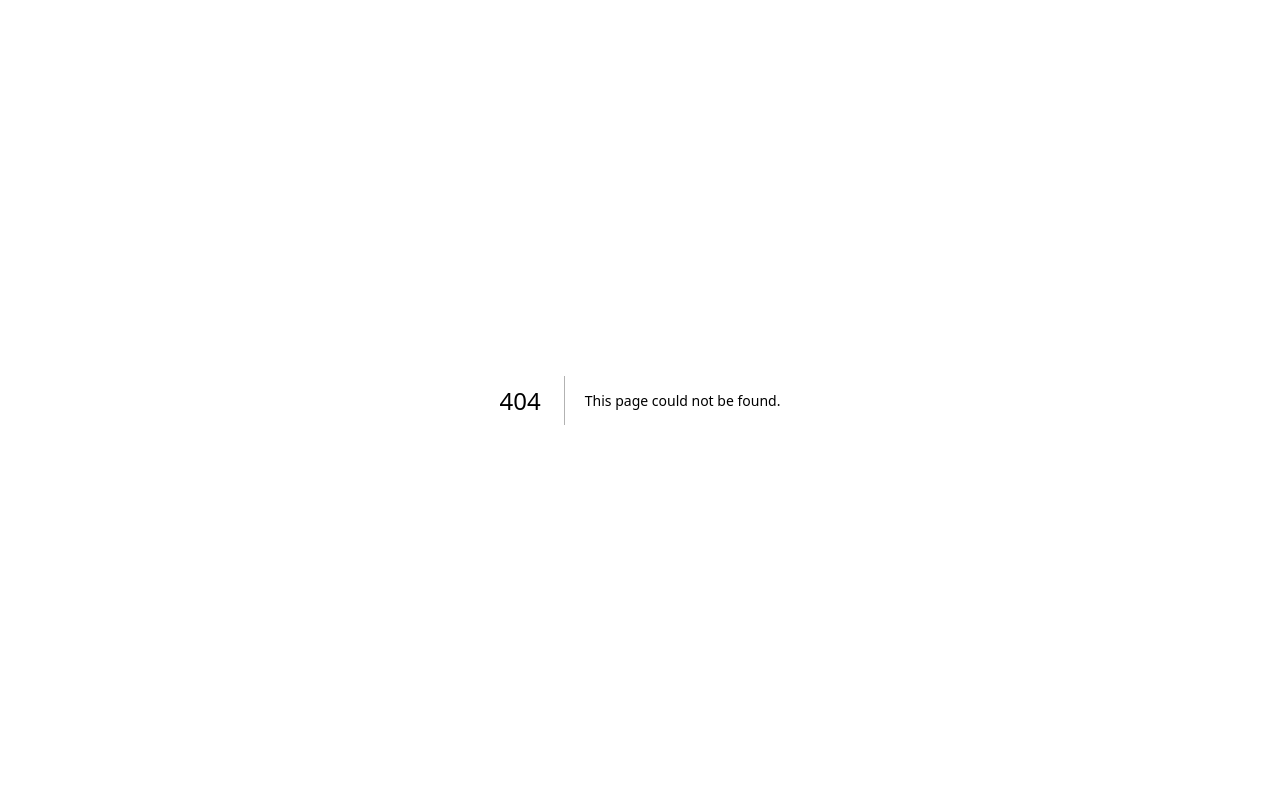
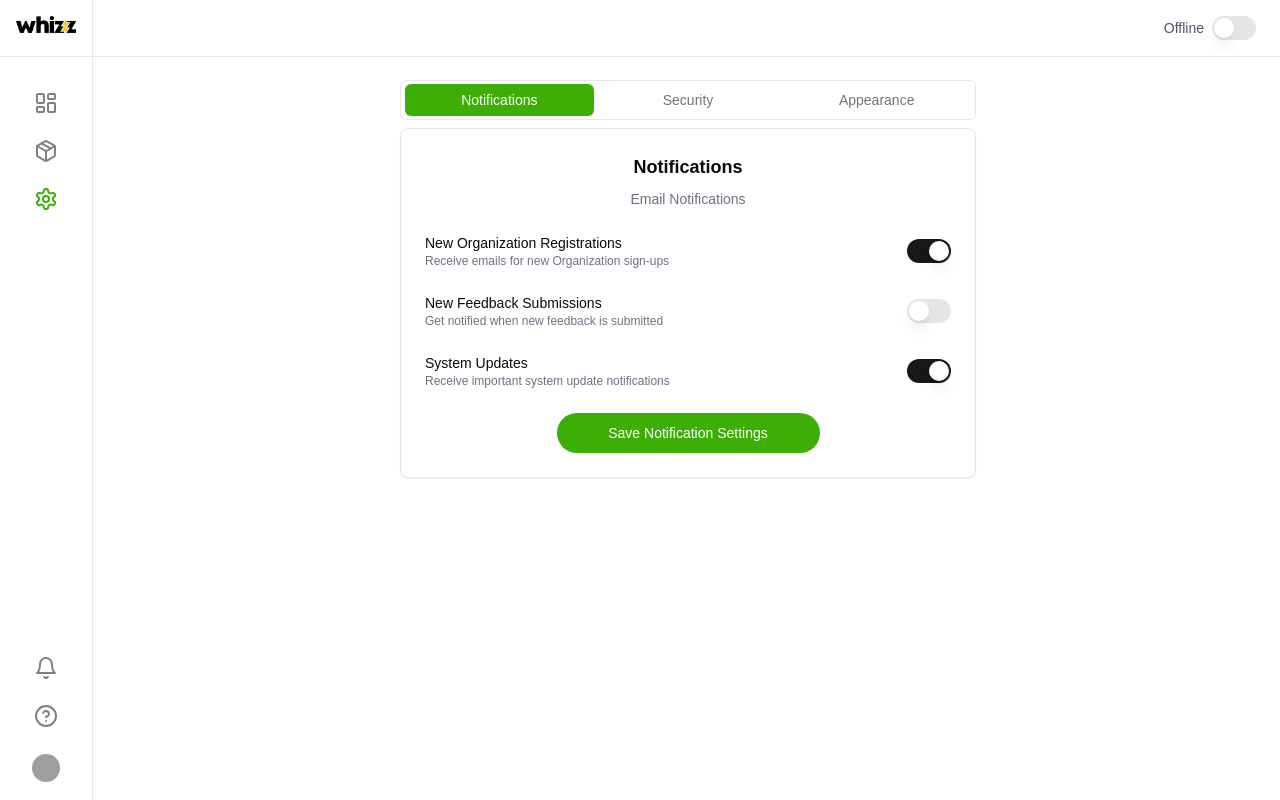
Before and after one commit to vedantbhamare-11/whizz-dashboard, a Next.js app: page /settings in a window 1280 px wide. Before the commit this address had no page. Built offline with nearby package versions, Linux system fonts and the light colour scheme; grey boxes are pictures that could not be loaded.

Commit message:
added the notification settings

```diff
--- /dev/null
+++ b/src/app/settings/page.tsx
@@ -0,0 +1,136 @@
+"use client";
+
+import { useState } from "react";
+import Header from "@/components/layout/Header";
+import Sidebar from "@/components/layout/Sidebar";
+import { Card } from "@/components/ui/card";
+import { Button } from "@/components/ui/button";
+import { Tabs, TabsContent, TabsList, TabsTrigger } from "@/components/ui/tabs";
+import { Switch } from "@/components/ui/switch";
+
+const SettingsPage = () => {
+  const [notificationSettings, setNotificationSettings] = useState({
+    newOrganizationRegistrations: true,
+    newFeedbackSubmissions: false,
+    systemUpdates: true,
+  });
+
+  const handleSwitchChange = (setting: keyof typeof notificationSettings) => {
+    setNotificationSettings((prev) => ({
+      ...prev,
+      [setting]: !prev[setting],
+    }));
+  };
+
+  const handleSaveNotifications = () => {
+    console.log("Notification Settings Saved:", notificationSettings);
+  };
+
+  return (
+    <div className="flex h-screen">
+      <Sidebar />
+      <div className="flex-1 flex flex-col">
+        <Header />
+        <main className="flex-1 flex justify-center p-4 mt-[4rem] ml-[6rem]">
+          <div className="flex flex-col items-center w-1/2">
+            <Tabs defaultValue="notifications" className="w-full">
+              <TabsList className="flex justify-around bg-white border border-gray-200">
+                <TabsTrigger
+                  value="notifications"
+                  className="w-full text-center text-sm font-medium  rounded-md hover:bg-gray-100 data-[state=active]:bg-[#3CAE06] data-[state=active]:text-white"
+                >
+                  Notifications
+                </TabsTrigger>
+                <TabsTrigger
+                  value="security"
+                  className="w-full text-center text-sm font-medium  rounded-md hover:bg-gray-100 data-[state=active]:bg-[#3CAE06] data-[state=active]:text-white"
+                >
+                  Security
+                </TabsTrigger>
+                <TabsTrigger
+                  value="appearance"
+                  className="w-full text-center text-sm font-medium  rounded-md hover:bg-gray-100 data-[state=active]:bg-[#3CAE06] data-[state=active]:text-white"
+                >
+                  Appearance
+                </TabsTrigger>
+              </TabsList>
+              <TabsContent value="notifications">
+                <Card className="p-6 space-y-6">
+                    <div>
+                    <h2 className="text-lg font-bold text-center mb-2">Notifications</h2>
+                    <h3 className="text-sm text-gray-500 text-center">Email Notifications</h3>
+                    </div>
+
+                  <div className="space-y-6">
+                    <div className="flex items-center justify-between">
+                      <div>
+                        <p className="text-sm font-medium">New Organization Registrations</p>
+                        <p className="text-xs text-gray-500">
+                          Receive emails for new Organization sign-ups
+                        </p>
+                      </div>
+                      <Switch
+                        checked={notificationSettings.newOrganizationRegistrations}
+                        onCheckedChange={() =>
+                          handleSwitchChange("newOrganizationRegistrations")
+                        }
+                      />
+                    </div>
+                    <div className="flex items-center justify-between">
+                      <div>
+                        <p className="text-sm font-medium">New Feedback Submissions</p>
+                        <p className="text-xs text-gray-500">
+                          Get notified when new feedback is submitted
+                        </p>
+                      </div>
+                      <Switch
+                        checked={notificationSettings.newFeedbackSubmissions}
+                        onCheckedChange={() =>
+                          handleSwitchChange("newFeedbackSubmissions")
+                        }
+                      />
+                    </div>
+                    <div className="flex items-center justify-between">
+                      <div>
+                        <p className="text-sm font-medium">System Updates</p>
+                        <p className="text-xs text-gray-500">
+                          Receive important system update notifications
+                        </p>
+                      </div>
+                      <Switch
+                        checked={notificationSettings.systemUpdates}
+                        onCheckedChange={() => handleSwitchChange("systemUpdates")}
+                      />
+                    </div>
+                  </div>
+
+                  <div className="flex justify-center ">
+                  <Button
+                    onClick={handleSaveNotifications}
+                    className="w-1/2 rounded-full bg-[#3CAE06] text-white hover:bg-green-700"
+                  >
+                    Save Notification Settings
+                  </Button>
+                  </div>
+
+                </Card>
+              </TabsContent>
+              <TabsContent value="security">
+                <Card className="p-6 space-y-6">
+                  <h2 className="text-lg font-bold text-center">Security Settings</h2>
+                </Card>
+              </TabsContent>
+              <TabsContent value="appearance">
+                <Card className="p-6 space-y-6">
+                  <h2 className="text-lg font-bold text-center">Appearance Settings</h2>
+                </Card>
+              </TabsContent>
+            </Tabs>
+          </div>
+        </main>
+      </div>
+    </div>
+  );
+};
+
+export default SettingsPage;
```
